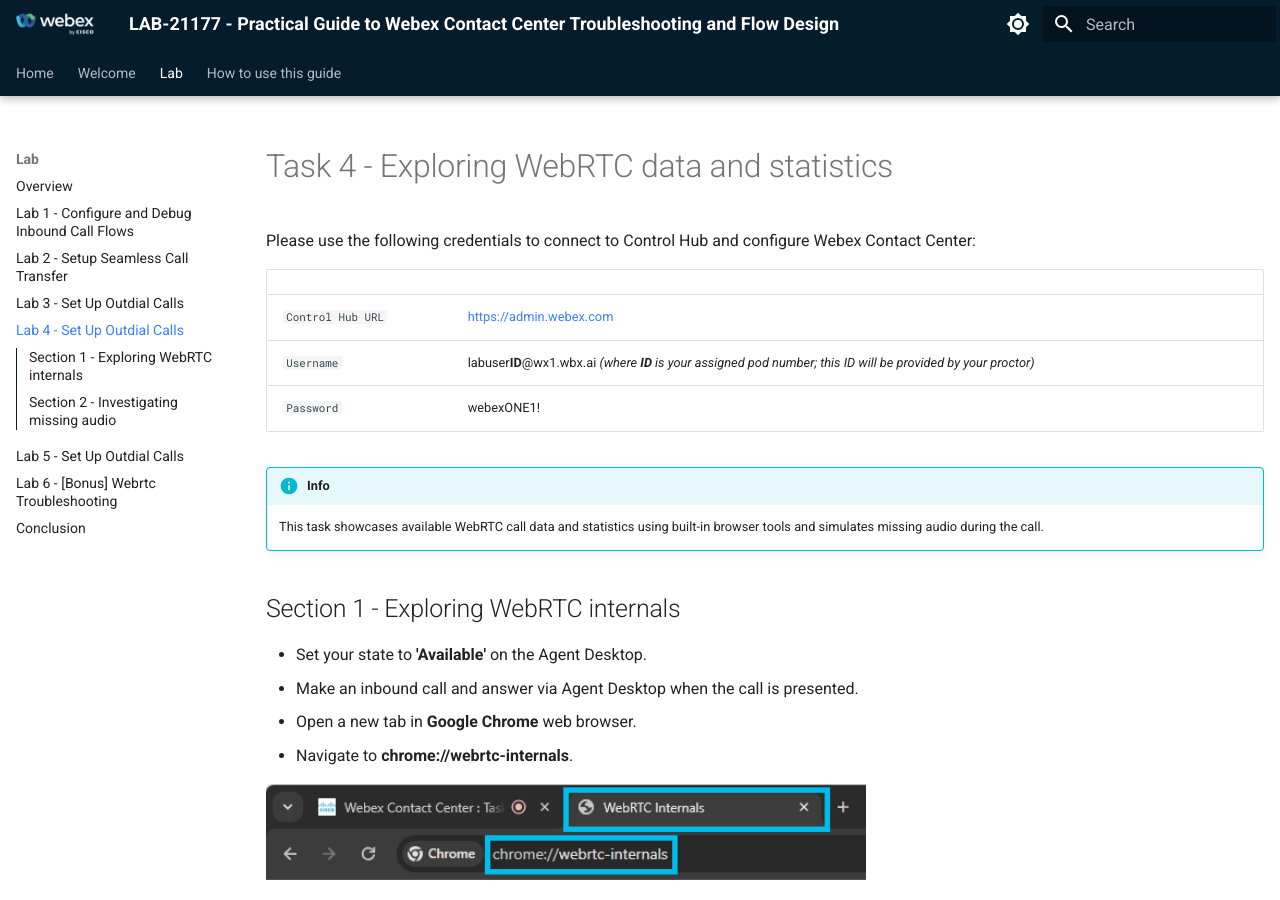
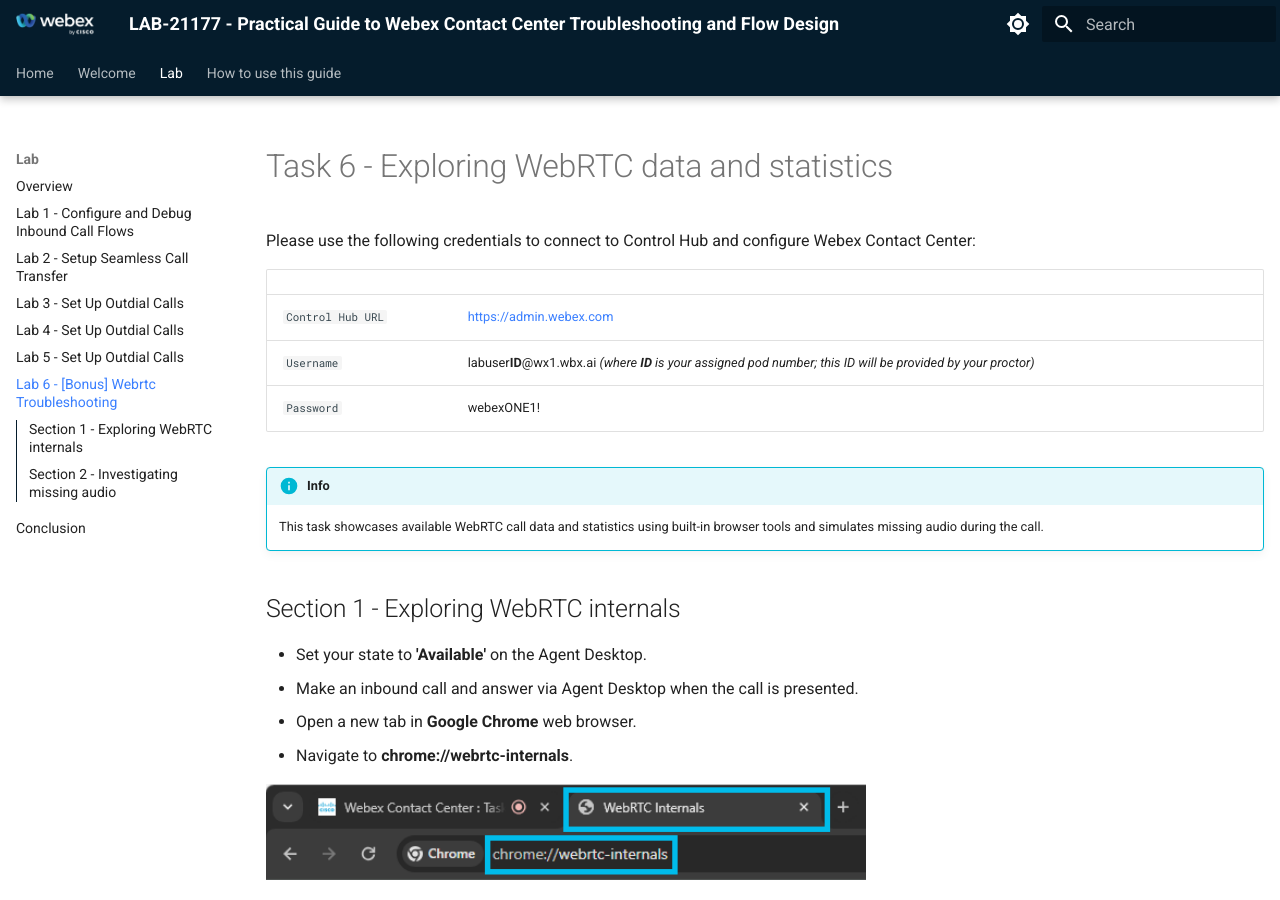
Before and after one commit to WebexCC-SA/LAB-21177, an MkDocs documentation site: the page built from docs/Excercise6.md, in a window 1280 px wide and 900 px high. Built offline with MkDocs 1.6.1 and Material for MkDocs 9.7.7, drawn with Linux system fonts in a browser that asks for light colours; some of the changed text lies outside the part shown.

Commit message:
Update and rename Excercise4.md to Excercise6.md

```diff
--- a/docs/Excercise4.md
+++ b/docs/Excercise6.md
@@ -1,4 +1,4 @@
-# Task 4 - Exploring WebRTC data and statistics
+# Task 6 - Exploring WebRTC data and statistics
 
 
 Please use the following credentials to connect to Control Hub and configure Webex Contact Center:
```
